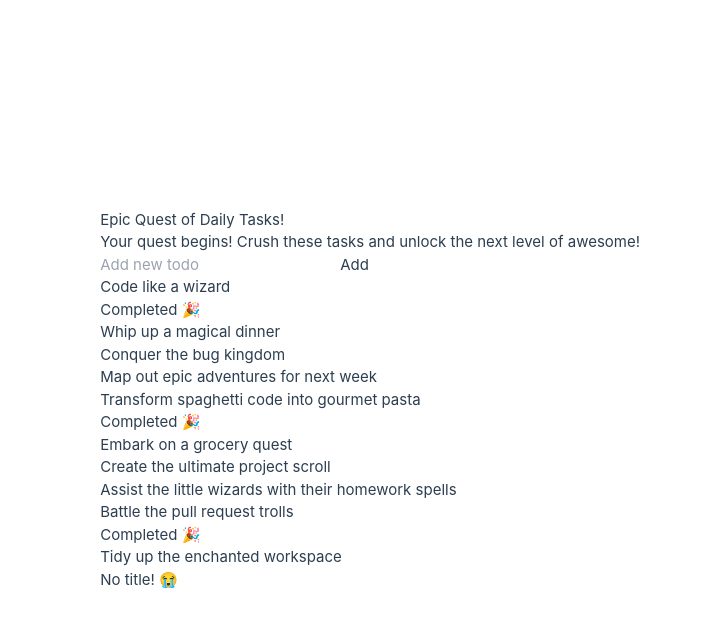
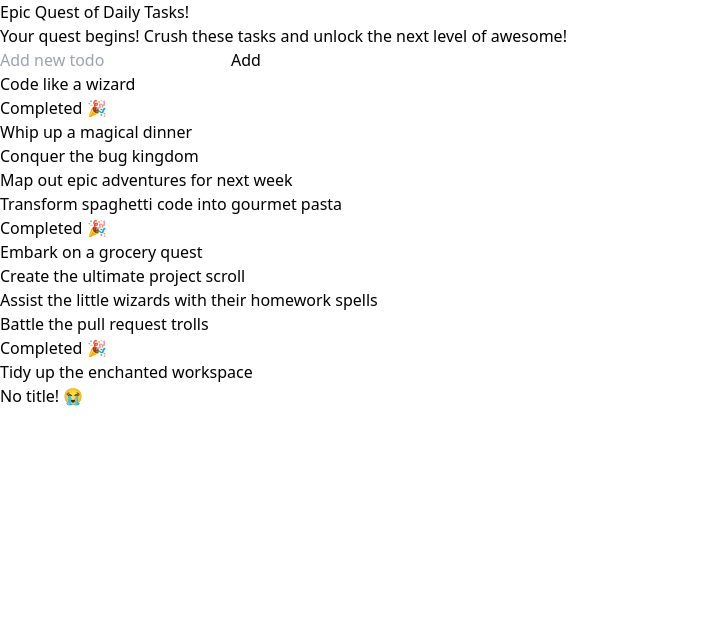
Before and after one commit to mbmaas3/vue-todo, a Vue app in the folder vue-todo/: page / in a window 1280 px wide. Shown: the top 628 px of the page, without its empty margins (0-702 px from the left). Built offline with nearby package versions, Linux system fonts and the light colour scheme.

Commit message:
Cleanup unused css files

```diff
--- a/vue-todo/src/assets/base.css
+++ /dev/null
@@ -1,86 +0,0 @@
-/* color palette from <https://github.com/vuejs/theme> */
-:root {
-  --vt-c-white: #ffffff;
-  --vt-c-white-soft: #f8f8f8;
-  --vt-c-white-mute: #f2f2f2;
-
-  --vt-c-black: #181818;
-  --vt-c-black-soft: #222222;
-  --vt-c-black-mute: #282828;
-
-  --vt-c-indigo: #2c3e50;
-
-  --vt-c-divider-light-1: rgba(60, 60, 60, 0.29);
-  --vt-c-divider-light-2: rgba(60, 60, 60, 0.12);
-  --vt-c-divider-dark-1: rgba(84, 84, 84, 0.65);
-  --vt-c-divider-dark-2: rgba(84, 84, 84, 0.48);
-
-  --vt-c-text-light-1: var(--vt-c-indigo);
-  --vt-c-text-light-2: rgba(60, 60, 60, 0.66);
-  --vt-c-text-dark-1: var(--vt-c-white);
-  --vt-c-text-dark-2: rgba(235, 235, 235, 0.64);
-}
-
-/* semantic color variables for this project */
-:root {
-  --color-background: var(--vt-c-white);
-  --color-background-soft: var(--vt-c-white-soft);
-  --color-background-mute: var(--vt-c-white-mute);
-
-  --color-border: var(--vt-c-divider-light-2);
-  --color-border-hover: var(--vt-c-divider-light-1);
-
-  --color-heading: var(--vt-c-text-light-1);
-  --color-text: var(--vt-c-text-light-1);
-
-  --section-gap: 160px;
-}
-
-@media (prefers-color-scheme: dark) {
-  :root {
-    --color-background: var(--vt-c-black);
-    --color-background-soft: var(--vt-c-black-soft);
-    --color-background-mute: var(--vt-c-black-mute);
-
-    --color-border: var(--vt-c-divider-dark-2);
-    --color-border-hover: var(--vt-c-divider-dark-1);
-
-    --color-heading: var(--vt-c-text-dark-1);
-    --color-text: var(--vt-c-text-dark-2);
-  }
-}
-
-*,
-*::before,
-*::after {
-  box-sizing: border-box;
-  margin: 0;
-  font-weight: normal;
-}
-
-body {
-  min-height: 100vh;
-  color: var(--color-text);
-  background: var(--color-background);
-  transition:
-    color 0.5s,
-    background-color 0.5s;
-  line-height: 1.6;
-  font-family:
-    Inter,
-    -apple-system,
-    BlinkMacSystemFont,
-    'Segoe UI',
-    Roboto,
-    Oxygen,
-    Ubuntu,
-    Cantarell,
-    'Fira Sans',
-    'Droid Sans',
-    'Helvetica Neue',
-    sans-serif;
-  font-size: 15px;
-  text-rendering: optimizeLegibility;
-  -webkit-font-smoothing: antialiased;
-  -moz-osx-font-smoothing: grayscale;
-}
--- a/vue-todo/src/assets/main.css
+++ /dev/null
@@ -1,35 +0,0 @@
-@import './base.css';
-
-#app {
-  max-width: 1280px;
-  margin: 0 auto;
-  padding: 2rem;
-  font-weight: normal;
-}
-
-a,
-.green {
-  text-decoration: none;
-  color: hsla(160, 100%, 37%, 1);
-  transition: 0.4s;
-  padding: 3px;
-}
-
-@media (hover: hover) {
-  a:hover {
-    background-color: hsla(160, 100%, 37%, 0.2);
-  }
-}
-
-@media (min-width: 1024px) {
-  body {
-    display: flex;
-    place-items: center;
-  }
-
-  #app {
-    display: grid;
-    grid-template-columns: 1fr 1fr;
-    padding: 0 2rem;
-  }
-}
--- a/vue-todo/src/main.ts
+++ b/vue-todo/src/main.ts
@@ -1,9 +1,8 @@
-import './assets/main.css'
+import './styles/index.css'
 
 import { createApp } from 'vue'
 import { createPinia } from 'pinia'
 import App from './App.vue'
-import './styles/index.css'
 
 const app = createApp(App)
 
```
